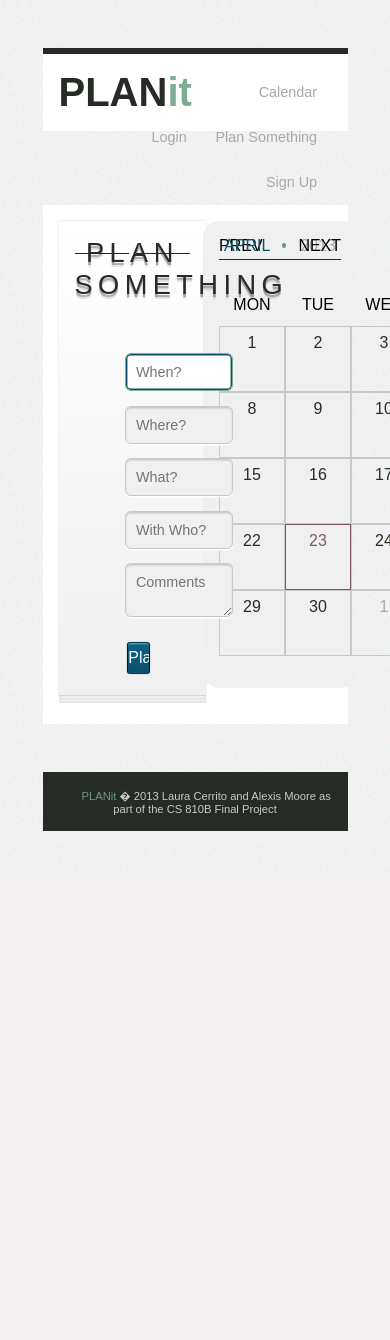
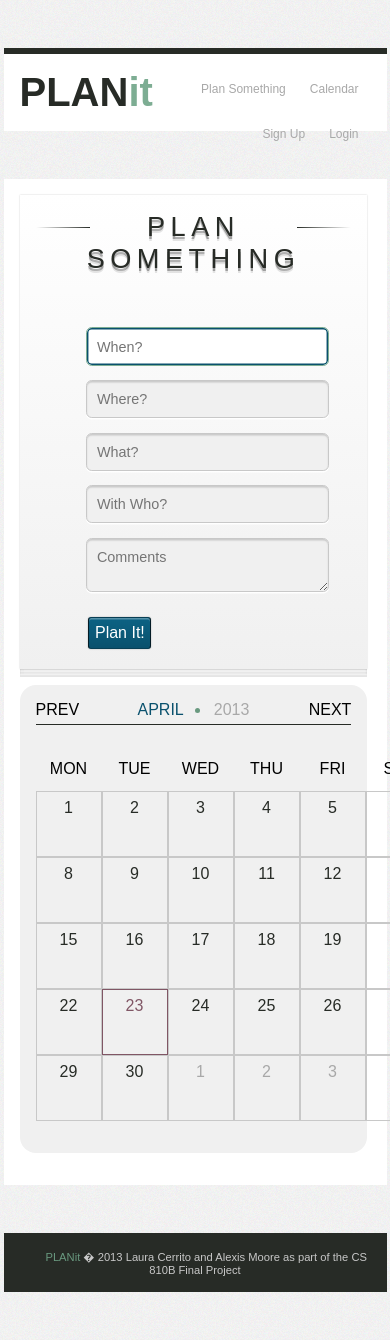
Before and after one commit to Alkamoore/planit, a PHP site: page /plan.html in a window 390 px wide; the page is wider, and only the part inside the window is pictured. Before the commit the page ends 831 px from the top of that part, so only its background shows below. Run offline with PHP 8.4, Linux system fonts and the light colour scheme; some web fonts are replaced.

Commit message:
Responsive CSS Fixes

```diff
--- a/css/style.css
+++ b/css/style.css
@@ -114,12 +114,6 @@ section {
 	width: 95%;
 }
 
-
-@media screen and (max-width: 500px)
-{
-}
-
-
 h1 {
 	color: rgba(39,43,38,1);
 	font-family: 'Carrois Gothic', sans-serif;
@@ -190,8 +184,8 @@ p a, a:visited {
 	background: -ms-linear-gradient(top, rgba(255,255,255,1), rgba(240,240,240,1));
 	background: -o-linear-gradient(top, rgba(255,255,255,1), rgba(240,240,240,1));
 	background: -webkit-gradient(linear, top, rgba(255,255,255,1), rgba(240,240,240,1));
-	height: 40%;
-	width: 40%;
+	width: 100%;
+	max-width: 25em;
 	margin: 2em auto 2em auto;
 	padding: 2em;
 	box-shadow:
@@ -443,3 +437,42 @@ fieldset {
     background-image: linear-gradient(right, rgba(39,43,38,1),rgba(255,255,255,1));
     left: 0;
 }
+
+
+/*************************************/
+/*         Media Screen CSS         */
+/***********************************/
+@media screen and (max-width: 600px)
+{
+	section, header, footer
+	{
+		width: 90%;
+	}
+	#planning {
+	column-count: 1;
+		-moz-column-count: 1;
+		-webkit-column-count: 1;
+	}
+	#planner, #plan
+	{
+		width: 90%;
+	}
+
+	header a, header a:visited, header a:hover
+	{
+		font-size: 0.75em;
+	}
+
+	p
+	{
+		font-size: 0.8em;
+	}
+
+	#login
+	{
+		width: 80%;
+		transform: scale(0.9,0.9);
+		-moz-transform: scale(0.9,0.9);
+		-webkit-transform: scale(0.9,0.9);
+	}
+}
```
